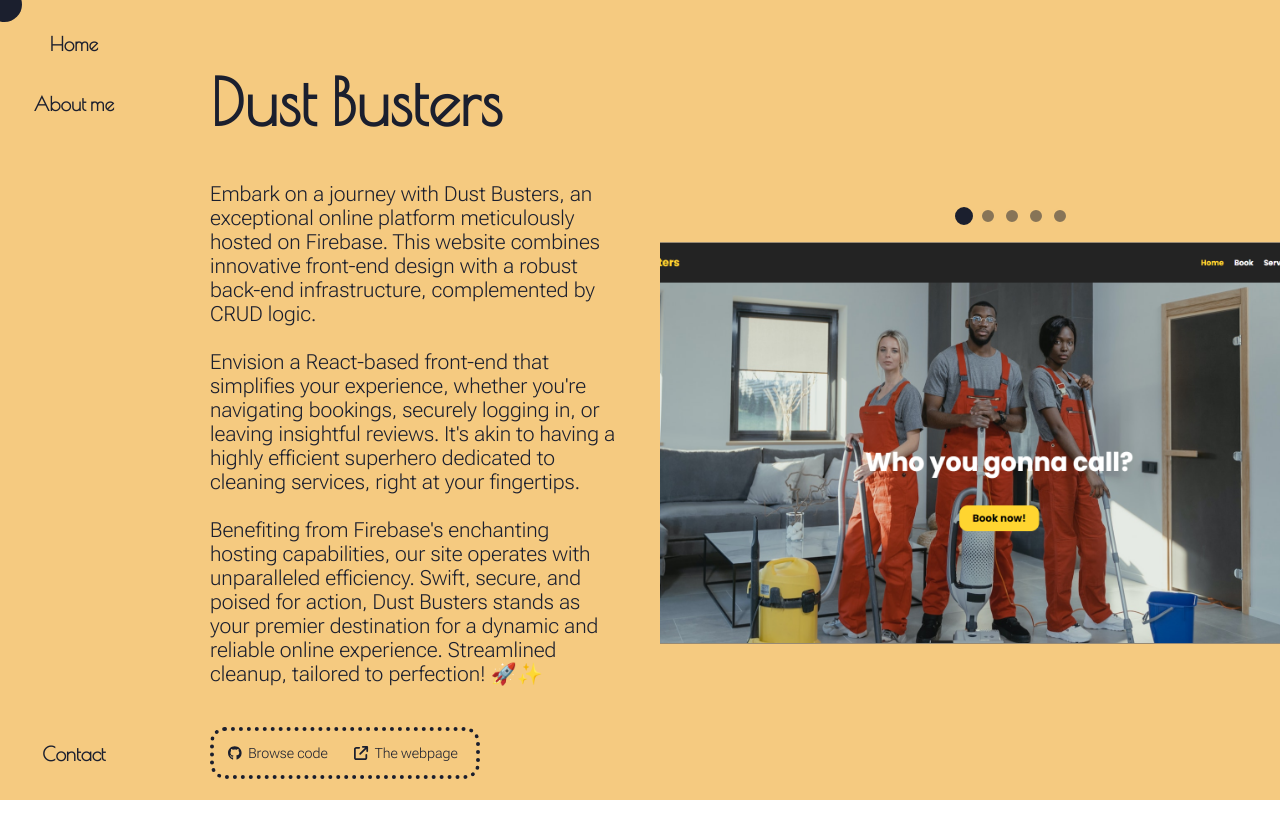
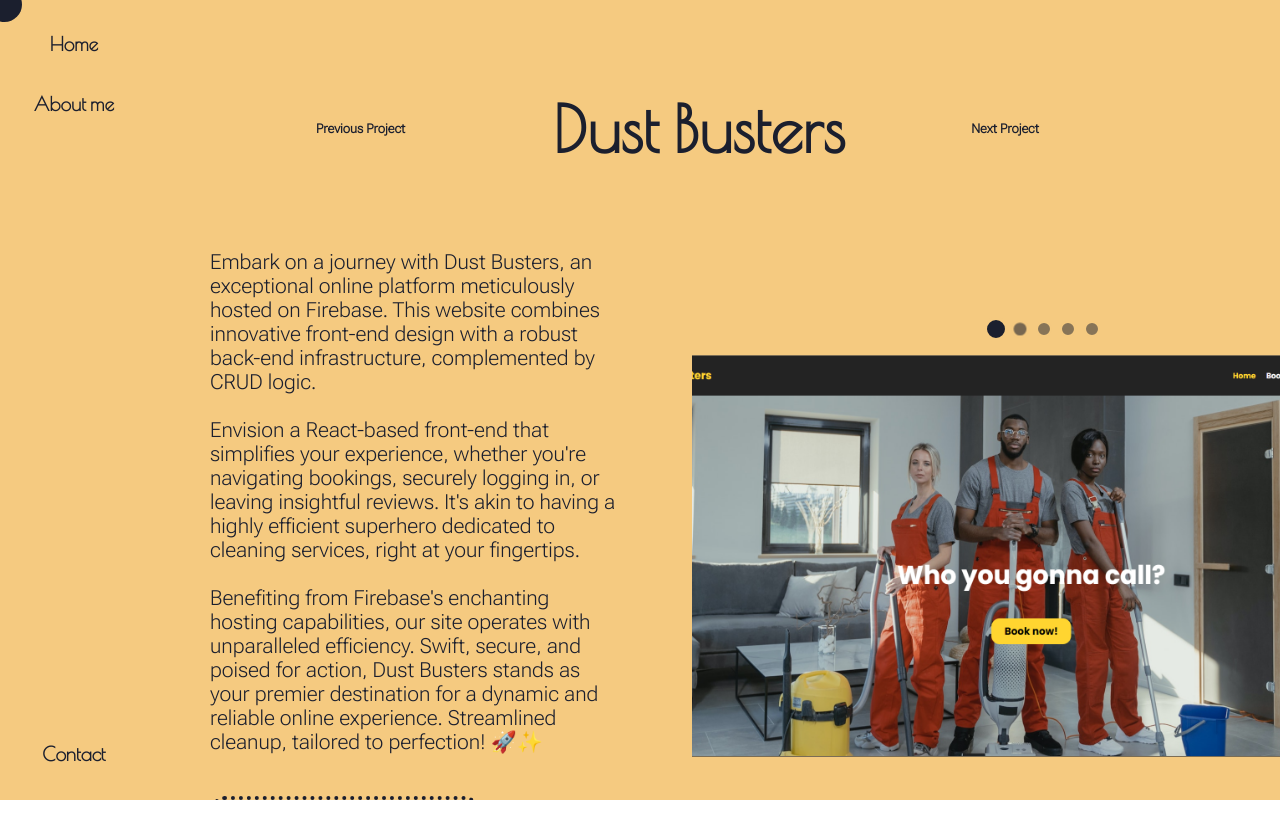
Before and after one commit to starleafer/My-portfolio, a React (Vite) app in the folder workspace/: page /cleaning in a window 1280 px wide. Shown: the top 838 px of the page. Built offline with nearby package versions, Linux system fonts and the light colour scheme; a web font is replaced by a local one.

Commit message:
rework project pages layout

```diff
--- /dev/null
+++ b/workspace/src/components/CustomButton.jsx
@@ -0,0 +1,95 @@
+import React from 'react';
+import styled, { css, keyframes } from 'styled-components';
+
+const CustomButton = ({ width, border, onClick, color, shadow, label }) => {
+  return (
+      <Button
+        onClick={onClick}
+        color={color}
+        shadow={shadow}
+        width={width}
+        style={{ color: color }}
+        borders
+      >
+        {label}
+      </Button>
+  );
+};
+
+export default CustomButton;
+
+
+const Button = styled.button`
+  display: flex;
+  justify-content: center;
+  align-items: center;
+  width: ${(props) => props.width || ''};
+  border: 0px solid;
+  color: var(--dark);
+  background-color: transparent;
+  font-family: 'Roboto Flex';
+  border-radius: 10px;
+  padding: 13px;
+  font-size: 1vw;
+  font-weight: 600;
+  background-color: transparent;
+  background-image: linear-gradient(to right, ${(props) => props.color || 'default-hover-color'} 50%, transparent 50%);
+  background-size: 200% 100%;
+  background-position: 100% center;
+  transition: transform 0.3s, box-shadow 0.3s;
+
+  ${(props) => {
+    const fadeInShadow = keyframes`
+      0% {
+        box-shadow: 0 0 0 transparent;
+      }
+      100% {
+        box-shadow: 0.3vw 0.3vw 0 ${props.shadow || 'var(--dark)'};
+      }
+    `;
+
+    const fadeOutShadow = keyframes`
+      0% {
+        box-shadow: 0.5vw 0.5vw 0 ${props.shadow || 'var(--dark)'};
+      }
+      100% {
+        box-shadow: 0 0 0;
+      }
+    `;
+
+    return css`
+      &:hover {
+        transform: translateY(-0.3vw);
+        animation: ${fadeInShadow} 0.5s ease forwards;
+        border: 1px solid ${props.color || 'var(--dark)'};
+      }
+
+      &:not(:hover) {
+        animation: ${fadeOutShadow} 0.8s;
+        border-color: transparent;
+      }
+
+      &:focus {
+        transform: translateY(-0.3vw);
+        animation: ${fadeInShadow} 0.5s ease forwards;
+      }
+
+      &:focus:not(:hover) {
+        transform: translateY(0);
+        animation: ${fadeOutShadow} 0.5s ease forwards;
+      }
+    `;
+  }}
+
+  @media (max-width: 768px) {
+    width: 14vw;
+    font-size: 1.3vw;
+  }
+
+  @media (max-width: 425px) {
+    font-size: 2vw;
+    width: 20vw;
+    padding: 1.7vw;
+    font-size: 2.2vw;
+  }
+`;
--- /dev/null
+++ b/workspace/src/components/GalleryImagePopover.jsx
@@ -0,0 +1,98 @@
+import React from 'react';
+import styled from 'styled-components';
+import { motion as m, AnimatePresence } from 'framer-motion';
+import CustomButton from './CustomButton';
+
+const GalleryImagePopover = ({ image, onClose, color, backgroundColor }) => {
+  return (
+    <AnimatePresence>
+      {image && (
+        <Overlay
+          as={m.div}
+          initial={{ opacity: 0 }}
+          animate={{ opacity: 1 }}
+          exit={{ opacity: 0 }}
+          transition={{ duration: 0.3 }}
+          onClick={onClose}
+        >
+          <PopoverContent
+            as={m.div}
+            initial={{ opacity: 0, scale: 0.8 }}
+            animate={{ opacity: 1, scale: 1 }}
+            exit={{ opacity: 0, scale: 0.8 }}
+            transition={{ duration: 0.3 }}
+            onClick={(e) => e.stopPropagation()}
+          >
+            <ImageGroup>
+              <PopoverImage src={image.src} alt={image.alt || 'Image'} onClick={onClose} />
+              <ClosButtonContainer>
+                <CustomButton color={color} border backgroundColor={backgroundColor} label="X" onClick={onClose} />
+              </ClosButtonContainer>
+            </ImageGroup>
+            <NavigationGroup>
+              <CustomButton width="20em" border color={color} backgroundColor={backgroundColor} label="Previous Image" />
+              <CustomButton width="20em" border color={color} backgroundColor={backgroundColor} label="Next Image" />
+            </NavigationGroup>
+
+          </PopoverContent>
+        </Overlay>
+      )}
+    </AnimatePresence>
+  );
+};
+
+const Overlay = styled(m.div)`
+  position: fixed;
+  top: 0;
+  left: 0;
+  width: 100vw;
+  height: 100vh;
+  background: rgba(0, 0, 0, 0.9);
+  display: flex;
+  justify-content: center;
+  align-items: center;
+  z-index: 1000;
+`;
+
+const PopoverContent = styled(m.div)`
+  border-radius: 10px;
+  /* padding: 20px; */
+  max-width: 100%;
+  max-height: 100%;
+  display: flex;
+  flex-direction: column;
+  justify-content: center;
+  align-items: center;
+  gap: 2em;
+
+`;
+
+const PopoverImage = styled.img`
+  max-width: 80%;
+  max-height: 80%;
+  border-radius: 10px;
+  cursor: none;
+`;
+
+const ImageGroup = styled.div`
+  display: flex;
+  gap: 5em;
+  margin-top: 20px;
+  align-items: flex-start;
+  justify-content: flex-end;
+  margin-right: 2em;
+`;
+
+const ClosButtonContainer = styled.div`
+width: 5em;
+`;
+
+const NavigationGroup = styled.div`
+  display: flex;
+  justify-content: center;
+  gap: 4em;
+  height: 4em;
+  width: 25em;
+`;
+
+export default GalleryImagePopover;
--- a/workspace/src/components/ImageGallerySlider.jsx
+++ b/workspace/src/components/ImageGallerySlider.jsx
@@ -1,12 +1,14 @@
-import React, { useEffect, useRef } from 'react';
+import React, { useEffect, useRef, useState } from 'react';
 import { motion as m } from 'framer-motion';
 import styled from 'styled-components';
 import Lenis from 'lenis';
 import ImageCounterSlider from './ImageCounterSlider';
+import GalleryImagePopover from './GalleryImagePopover';
 
 const ImageGallerySlider = ({ color, backgroundColor, images = [] }) => {
   const containerRef = useRef(null);
   const sliderRef = useRef(null);
+  const [selectedImage, setSelectedImage] = useState(null);
 
   useEffect(() => {
     const lenis = new Lenis({
@@ -31,6 +33,14 @@ const ImageGallerySlider = ({ color, backgroundColor, images = [] }) => {
     };
   }, []);
 
+  const handleImageClick = (image) => {
+    setSelectedImage(image);
+  };
+
+  const handleClosePopover = () => {
+    setSelectedImage(null);
+  };
+
   return (
     <Contents>
       <ImageCounterSlider
@@ -51,14 +61,20 @@ const ImageGallerySlider = ({ color, backgroundColor, images = [] }) => {
               style={{
                 top: `${index * 35}px`,
               }}
+              onClick={() => handleImageClick(image)}
             >
               <Image src={image.src} alt={image.alt || 'Image'} />
             </Card>
           </CardContainer>
         ))}
       </Slider>
+      <GalleryImagePopover
+        image={selectedImage}
+        onClose={handleClosePopover}
+        color={color}
+        backgroundColor={backgroundColor}
+      />
     </Contents>
-
   );
 };
 
@@ -67,7 +83,7 @@ const Contents = styled.div`
   flex-direction: column;
   align-items: center;
   justify-content: center;
-  height: 100vh;
+  /* height: 100vh; */
 `;
 
 const Slider = styled.div`
@@ -111,13 +127,16 @@ const Card = styled(m.div)`
   border-radius: 25px;
   padding: 50px;
   transform-origin: top;
+  cursor: none;
 `;
 
 const Image = styled.img`
-  border-radius: 7px;
+  border-radius: 4px;
   width: 800px;
   height: 400px;
-  border: 1px solid #6d6d6dae;
+  border: 1px solid #424242ad;
+  cursor: none;
+
 `;
 
 export default ImageGallerySlider;
--- a/workspace/src/components/PageBody.jsx
+++ b/workspace/src/components/PageBody.jsx
@@ -102,10 +102,12 @@ function PageBody({
   return (
     <Body backgroundColor={backgroundColor}>
       <Content color={color}>
+        <TitleContainer>
+          <PageNavigationButton title={title} />
+        </TitleContainer>
+        <div style={{ display: 'flex', flexDirection: 'row', gap: '2em' }}>
           <PageDescription style={{ display: 'flex', flexDirection: 'column', font: '55vw', margin: '0' }}>
-          {title}
             {PageDescription1}
-
             {PageDescription2 ? (
               <>
                 <br />
@@ -133,6 +135,7 @@ function PageBody({
           <ImageContainer isSwitchActive={isSwitchActive}>
             <ImageGallerySlider color={color} backgroundColor={backgroundColor} images={isNative ? nativeImages : browserImages} />
           </ImageContainer>
+        </div>
       </Content>
     </Body>
   )
@@ -151,7 +154,6 @@ const fadein = keyframes`
 const Body = styled(m.div)`
   position: relative;
   display: flex;
-  /* width: 100%; */
   background-color: ${props => props.backgroundColor};
   overflow: hidden;
   padding: 0 50px 0 210px;
@@ -172,10 +174,9 @@ const Content = styled.div`
   display: flex;
   align-items: center;
   justify-content: center;
-  /* gap: 1em;  */
+  flex-direction: column;
   animation: ${fadein} 0.8s forwards;
   color: ${props => props.color};
-  /* overflow: hidden; */
 
   @media (max-width: 1024px) {
     width: 95%;
@@ -192,13 +193,21 @@ const Content = styled.div`
   }
   `
 
+const TitleContainer = styled.div`
+  display: flex;
+  width: 100%;
+  align-items: center;
+  justify-content: center;
+  padding-right: 13em;
+  `;
 
 const PageDescription = styled.h3`
   display: flex;
   width: 32vw;
   height: 100vh;
+  padding-top: 2em;
   align-items: center;
-  justify-content: center;
+  justify-content: start;
   font-family: Roboto Flex;
   font-weight: 500;
   align-self: flex-start;
--- a/workspace/src/components/PageNavigationButton.jsx
+++ b/workspace/src/components/PageNavigationButton.jsx
@@ -3,8 +3,9 @@ import styled, { css, keyframes } from 'styled-components';
 import { useCardContext } from '../context/CardContext';
 import { useTransitionContext } from '../context/TransitionContext';
 import { useNavigate } from 'react-router-dom';
+import CustomButton from './CustomButton';
 
-function PageNavigationButton({title}) {
+function PageNavigationButton({ title }) {
   const { card } = useCardContext();
   const navigate = useNavigate();
 
@@ -52,26 +53,31 @@ function PageNavigationButton({title}) {
 
   return (
     <Container>
-      <NavigationButton
+      <ButtonContainer>
+        <CustomButton
           onClick={handlePreviousClick}
           style={{ color: color }}
           color={color}
           shadow={shadow}
           backgroundColor={backgroundColor}
+          label="Previous Project"
+          width={'10em'}
         >
-        <Arrow left>&lt;</Arrow>Previous Project
-      </NavigationButton>
+        </CustomButton>
+      </ButtonContainer>
         {title}
-      <NavigationButton
+      <ButtonContainer>
+        <CustomButton
           onClick={handleNextClick}
-        style={{ color: color}}
+          style={{ color: color }}
           color={color}
           shadow={shadow}
-
           backgroundColor={backgroundColor}
+          label="Next Project"
+          width={'10em'}
         >
-        Next Project <Arrow>&gt;</Arrow>
-      </NavigationButton>
+        </CustomButton>
+      </ButtonContainer>
 
     </Container>
   );
@@ -81,11 +87,11 @@ export default PageNavigationButton;
 
 const Container = styled.div`
   display: flex;
-  width: 40vw;
-  gap: 2vw;
+  flex-direction: row;
+  align-items: center;
   justify-content: center;
-  align-items: center;
-  margin: 0;
+  gap: 6em;
+  margin-top: 3em;
 
   @media (max-width: 768px) {
     justify-content: flex-end;
@@ -94,78 +100,10 @@ const Container = styled.div`
   }
 `;
 
-const NavigationButton = styled.button`
-  display: flex;
-  justify-content: center;
-  align-items: center;
+const ButtonContainer = styled.div`
   width: 10em;
-  border: 0px solid transparent;
-  color: var(--dark);
-  background-color: transparent;
-  font-family: 'Roboto Flex';
-  border-radius: 10px;
-  padding: 10px;
-  font-size: 1vw;
-  font-weight: 600;
-  background-color: transparent;
-  background-image: linear-gradient(to right, ${props => props.color || 'default-hover-color'} 50%, transparent 50%);
-  background-size: 200% 100%;
-  background-position: 100% center;
-  transition: transform 1s;
-
-  ${props => {
-    const fadeInShadow = keyframes`
-      0% {
-        box-shadow: 0 0 0 transparent;
-      }
-      100% {
-        box-shadow: 0.3vw 0.3vw 0 ${props.shadow || 'var(--dark)'};
-      }
 `;
 
-    const fadeOutShadow = keyframes`
-      0% {
-        box-shadow: 0.5vw 0.5vw 0 ${props.shadow || 'var(--dark)'};
-      }
-      100% {
-        box-shadow: 0 0 0 ;
-      }
-    `;
-
-    return css`
-      &:hover {
-        transform: translateY(-0.3vw);
-        transition: transform 0.3s;
-        animation: ${fadeInShadow} 0.5s ease forwards;
-        border: 1px solid ${props.color || 'var(--dark)'};
-      }
-
-      &:not(:hover) {
-        animation: ${fadeOutShadow} 0.8s;
-        border-color: transparent;
-      }
-
-      &:focus {
-        outline: none;
-        transform: translateY(-1vw);
-        transition: transform 0.3s;
-        animation: ${fadeInShadow} 0.5s ease forwards;
-      }
-    `;
-  }}
-
-  @media (max-width: 768px) {
-    width: 14vw;
-    font-size: 1.3vw;
-  }
-
-  @media (max-width: 425px) {
-    font-size: 2vw;
-    width: 20vw;
-    padding: 1.7vw;
-    font-size: 2.2vw;
-  }
-`;
 
 const Arrow = styled.span`
   font-size: 1.5vw;
```
Also changed, not shown: workspace/src/components/pages/Cleaning.jsx (+0 -23 lines). Lines whose indentation alone changed are shown as unchanged.
